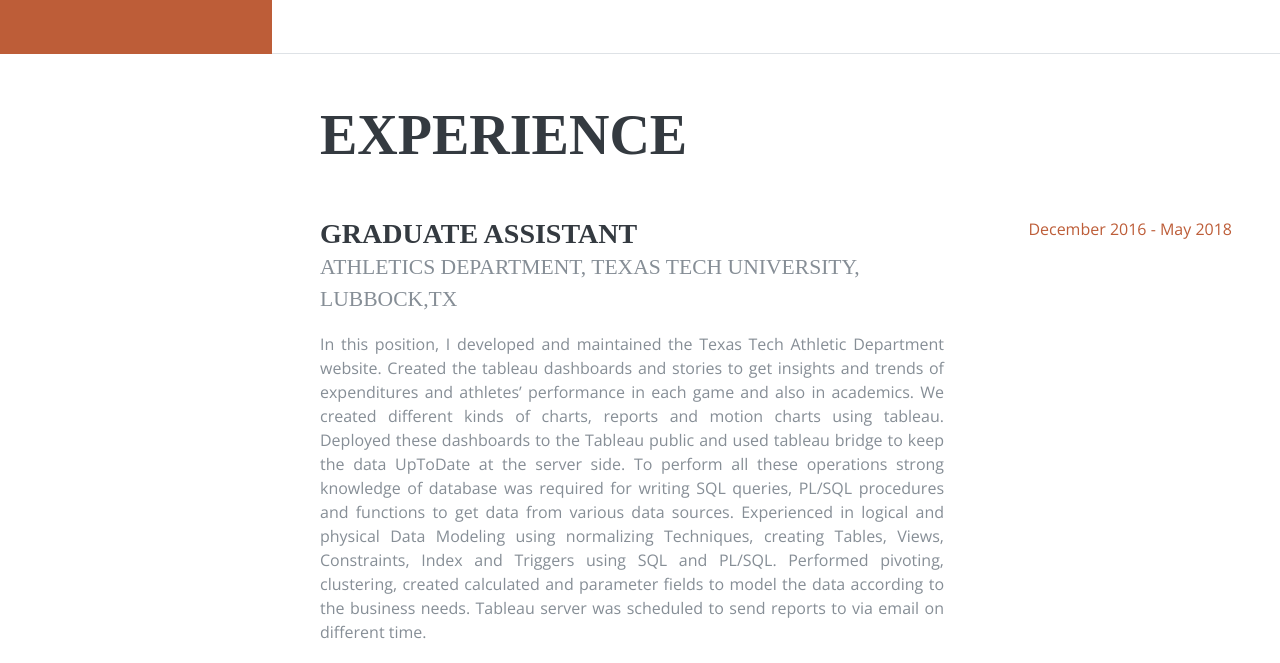
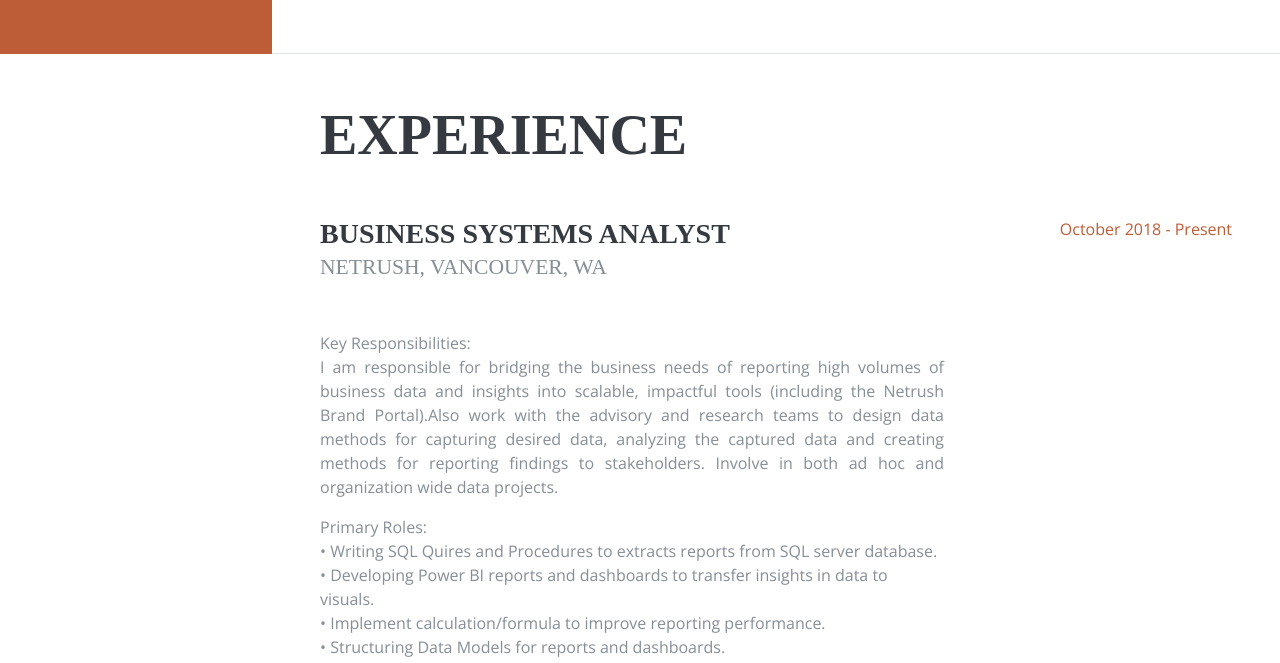
Before and after one commit to Arunjegarkal/arunjegarkal, a plain HTML site: page index.html in a window 1280 px wide. Shown: the part 746-1409 px from the top of the page. Drawn offline with nearby package versions, Linux system fonts and the light colour scheme; a web font is replaced by a local one.

Commit message:
Updated Experience

```diff
--- a/index.html
+++ b/index.html
@@ -150,10 +150,32 @@
           </ul>
         </div>
       </section>
-
-      <section class="resume-section p-3 p-lg-5 d-flex flex-column" id="experience">
+      <section class="resume-section p-3 p-lg-5 d-flex d-column" id="experience">
         <div class="my-auto">
           <h2 class="mb-5">Experience</h2>
+		  <div class="resume-item d-flex flex-column flex-md-row mb-5">
+            <div class="resume-content mr-auto">
+              <h3 class="mb-0">Business Systems Analyst</h3>
+              <div class="subheading mb-5">Netrush, Vancouver, WA</div>
+              <p align="justify">Key Responsibilities:<br>
+								I am responsible for bridging the business needs of reporting high volumes of business data and insights into scalable, impactful tools (including the Netrush Brand Portal).Also work with the advisory and research teams to design data methods for capturing desired data, analyzing the captured data and creating methods for reporting findings to stakeholders. Involve in both ad hoc and organization wide data projects.</p>
+								Primary Roles:<br>
+								•	Writing SQL Quires and Procedures to extracts reports from SQL server database.<br>
+								•	Developing Power BI reports and dashboards to transfer insights in data to visuals.<br>
+								•	Implement calculation/formula to improve reporting performance.<br>
+								•	Structuring Data Models for reports and dashboards.<br>
+								•	Interacting with users, stakeholders, Brand Managers, Marketing Analysts to collect User Requirements.<br>
+								•	Writing Features/Tool/Product Backlog Items with Description, User Stories, Acceptance Criteria.<br>
+								•	Involving in Standup, Sprint planning, User Review, Release and retro meetings.<br>
+								•	Creating Mockups/Wireframes as per user requirements.<br>
+								•	Testing the Tools/Reports/Dashboards and Creating Bugs if required.<br>
+								•	Creating Report, Tool release documents as a guidance for End Users and Stakeholders .<br>
+								•	Familiar with Azure DevOps Services for Agile process </p>
+            </div>
+            <div class="resume-date text-md-right">
+              <span class="text-primary">October 2018 - Present</span>
+            </div>
+          </div>
 		  <div class="resume-item d-flex flex-column flex-md-row mb-5">
             <div class="resume-content mr-auto">
               <h3 class="mb-0">Graduate Assistant</h3>
```
Also changed, not shown: 1 other file.
